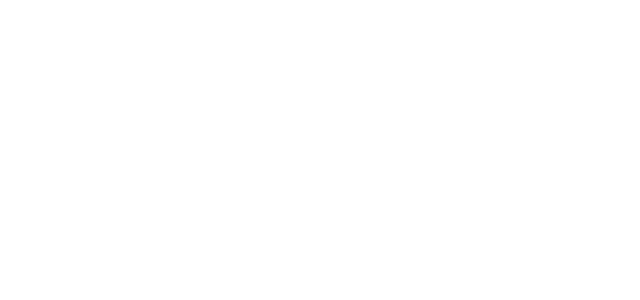
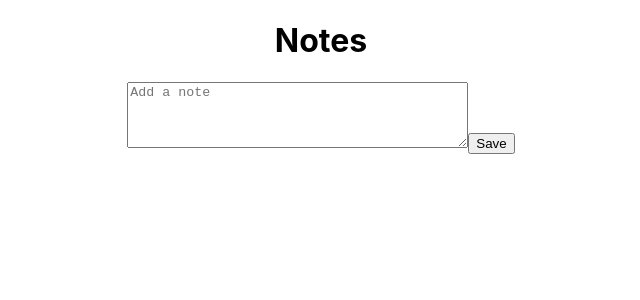
Before and after one commit to RichaJP93/react-notes, a React (Create React App) app: page / in a window 1280 px wide. Shown: the top 300 px of the page, without its empty margins (319-959 px from the left). Built offline with nearby package versions, Linux system fonts and the light colour scheme.

Commit message:
basic form set up to save input

```diff
--- a/src/App.css
+++ b/src/App.css
@@ -2,16 +2,6 @@
   text-align: center;
 }
 
-.App-logo {
-  height: 40vmin;
-  pointer-events: none;
-}
-
-@media (prefers-reduced-motion: no-preference) {
-  .App-logo {
-    animation: App-logo-spin infinite 20s linear;
-  }
-}
 
 .App-header {
   background-color: #282c34;
@@ -27,12 +17,3 @@
 .App-link {
   color: #61dafb;
 }
-
-@keyframes App-logo-spin {
-  from {
-    transform: rotate(0deg);
-  }
-  to {
-    transform: rotate(360deg);
-  }
-}
--- a/src/App.js
+++ b/src/App.js
@@ -1,9 +1,11 @@
 import './App.css';
+import AddNote from './components/AddNote'
 
-function App() {
+const App = () => {
   return (
     <div className="App">
-
+      <h1>Notes</h1>
+      <AddNote />
     </div>
   );
 }
--- a/src/components/AddNote.jsx
+++ b/src/components/AddNote.jsx
@@ -0,0 +1,32 @@
+import React, {useState} from 'react'
+
+const AddNote = () => {
+
+  const [note, setNote] = useState('');
+
+  const handleChange = (value) => {
+    setNote(value)
+  }
+
+  const submitNote = (event) => {
+    event.preventDefault()
+    console.log(note + '12345')
+  }
+
+  return (
+    <div>
+      <form onSubmit={submitNote}>
+        <textarea
+          value={note}
+          onChange={(event) => handleChange(event.target.value)}
+          placeholder="Add a note"
+          rows='4'
+          cols='40'
+        />
+        <button>Save</button>
+      </form>
+    </div>
+  )
+}
+
+export default AddNote;
```
